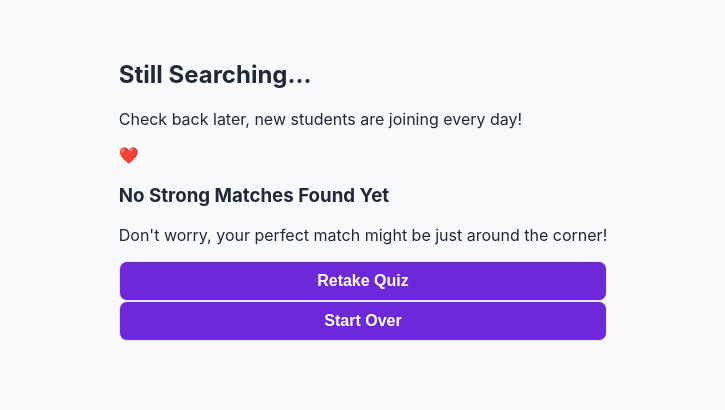
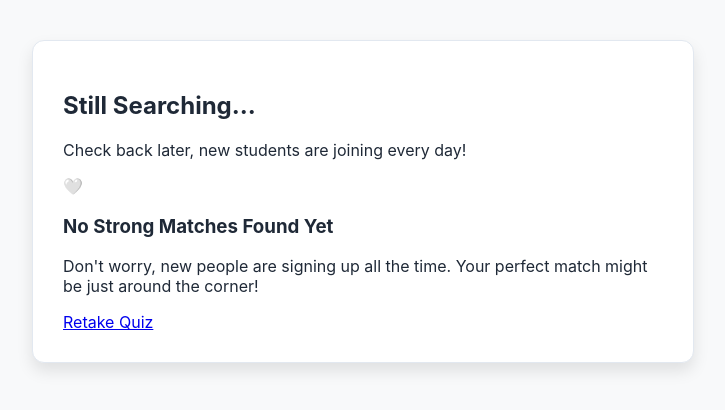
Before and after one commit to AdithUnnithan/Profile, a plain HTML site: page results.html in a window 1280 px wide. Shown: the whole page, without its empty margins (277-1002 px from the left). Drawn offline with Linux system fonts and the light colour scheme.

Commit message:
Update results.html

```diff
--- a/results.html
+++ b/results.html
@@ -2,22 +2,21 @@
 <html lang="en">
 <head>
   <meta charset="UTF-8" />
-  <meta name="viewport" content="width=device-width, initial-scale=1.0, maximum-scale=1.0, user-scalable=no" />
-  <title>Results - CampusConnect</title>
+  <meta name="viewport" content="width=device-width, initial-scale=1.0" />
+  <title>Results</title>
   <link rel="stylesheet" href="style.css" />
 </head>
 <body>
-  <div class="card result-card">
-    <h2>Still Searching...</h2>
-    <p>Check back later, new students are joining every day!</p>
-    <div class="result-box">
-      <div class="icon">❤️</div>
-      <h3>No Strong Matches Found Yet</h3>
-      <p>Don't worry, your perfect match might be just around the corner!</p>
-      <button onclick="location.href='quiz.html'">Retake Quiz</button>
-    </div>
-    <div class="top-right">
-      <button onclick="location.href='index.html'">Start Over</button>
+  <div class="container">
+    <div class="result-card">
+      <h2>Still Searching...</h2>
+      <p>Check back later, new students are joining every day!</p>
+      <div class="match-box">
+        <div class="icon">🤍</div>
+        <h3>No Strong Matches Found Yet</h3>
+        <p>Don't worry, new people are signing up all the time. Your perfect match might be just around the corner!</p>
+        <a href="quiz.html" class="btn">Retake Quiz</a>
+      </div>
     </div>
   </div>
 </body>
```
